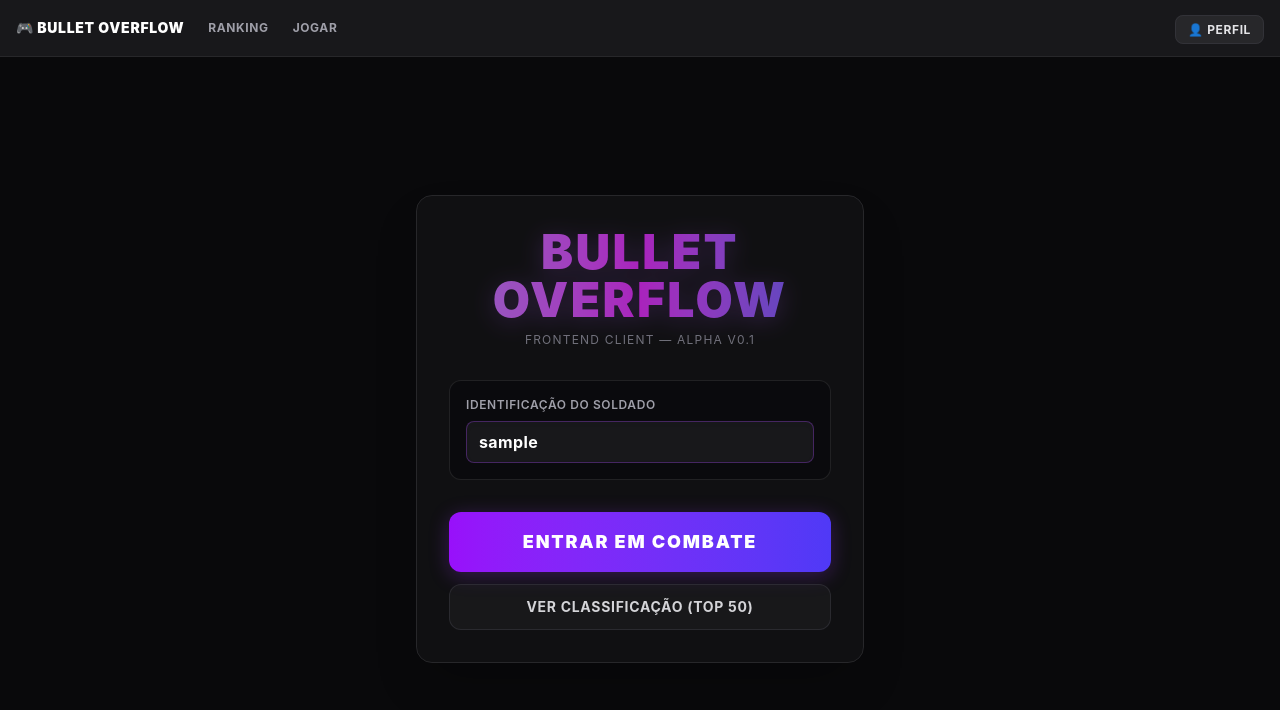
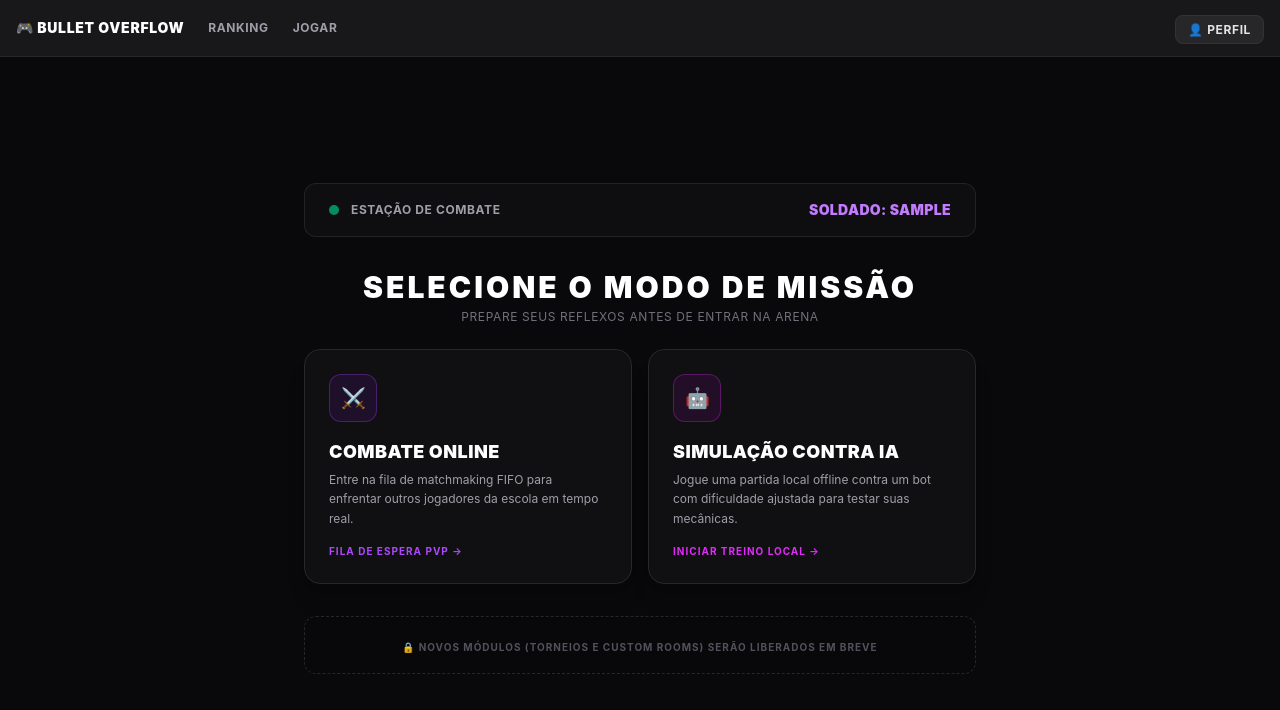
Before and after one commit to luizpanigassi/bulletoverflow42, a React (Vite) app in the folder frontend/: page / in a window 1280 px wide. Shown: the top 710 px of the page. Built offline with nearby package versions, Linux system fonts and the light colour scheme; sample sign-in values are in the browser's storage.

Commit message:
[fix/feat]: flow correction and add main menu

```diff
--- a/frontend/src/App.tsx
+++ b/frontend/src/App.tsx
@@ -4,6 +4,7 @@ import { LeaderboardPage } from "./pages/LeaderboardPage";
 import { MatchmakingPage } from "./pages/MatchmakingPage";
 import { LoginPage } from "./pages/LoginPage";
 import { ProfilePage } from "./pages/ProfilePage";
+import { AiTrainingPage } from "./pages/AiTrainingPage";
 
 // Componente de proteção simples para garantir que o jogador só acesse as telas se estiver "logado"
 function ProtectedRoute({ children }: { children: React.ReactNode }) {
@@ -46,6 +47,7 @@ export default function App() {
           <Route path="/" element={<ProtectedRoute><Menu /></ProtectedRoute>} />
           <Route path="/jogar" element={<ProtectedRoute><MatchmakingPage /></ProtectedRoute>} />
           <Route path="/perfil" element={<ProtectedRoute><ProfilePage /></ProtectedRoute>} />
+          <Route path="/treino-ia" element={<ProtectedRoute><AiTrainingPage /></ProtectedRoute>} />
         </Routes>
       </main>
     </BrowserRouter>
--- /dev/null
+++ b/frontend/src/pages/AiTrainingPage.tsx
@@ -0,0 +1,54 @@
+import { useNavigate } from "react-router-dom";
+import { GodotCanvas } from "../components/GodotCanvas";
+
+export function AiTrainingPage() {
+  const navigate = useNavigate();
+
+  // dados estáticos/mockados para a sessão local do bot
+  const localMatchData = {
+    matchId: "local_training_match",
+    slot: 1,
+    serverUrl: "", // Sem URL de servidor, pois o modo é offline contra bot
+    arenaId: "arena_01",
+    seed: Math.floor(Math.random() * 99999) // Semente aleatória local
+  };
+
+  return (
+    <div className="flex flex-col items-center justify-start min-h-[calc(100vh-57px)] px-4 py-8 select-none">
+      <div className="w-full max-w-5xl flex flex-col gap-4">
+
+        {/* Painel do Topo */}
+        <div className="flex justify-between items-center bg-zinc-900/80 border border-zinc-800 px-6 py-4 rounded-xl text-sm font-semibold tracking-wide">
+          <div className="flex gap-6 items-center">
+            <div>
+              <span className="text-zinc-500 uppercase text-xs block">Modo</span>
+              <span className="text-fuchsia-400 font-bold uppercase animate-pulse">Treino Offline</span>
+            </div>
+            <div className="w-px h-8 bg-zinc-800" />
+            <div>
+              <span className="text-zinc-500 uppercase text-xs block">Oponente</span>
+              <span className="text-white font-bold">Bot Inteligente (Easy)</span>
+            </div>
+          </div>
+
+          <button
+            onClick={() => navigate("/")}
+            className="px-4 py-2 text-xs font-bold uppercase tracking-wider bg-zinc-800 hover:bg-zinc-700 text-zinc-300 border border-zinc-700/50 rounded-lg transition-all cursor-pointer"
+          >
+            ← Voltar ao Menu
+          </button>
+        </div>
+
+        {/* Injeta o seu Canvas passando as propriedades locais adaptadas */}
+        <GodotCanvas
+          matchId={localMatchData.matchId}
+          slot={localMatchData.slot}
+          serverUrl={localMatchData.serverUrl}
+          arenaId={localMatchData.arenaId}
+          seed={localMatchData.seed}
+        />
+
+      </div>
+    </div>
+  );
+}
--- a/frontend/src/pages/Menu.tsx
+++ b/frontend/src/pages/Menu.tsx
@@ -1,67 +1,83 @@
-import { useState, useEffect } from "react";
 import { useNavigate } from "react-router-dom";
 
 export function Menu() {
   const navigate = useNavigate();
-
-  // Inicializa o nome do jogador buscando do localStorage, ou gera um nome de convidado aleatório
-  const [username, setUsername] = useState(() => {
-    const saved = localStorage.getItem("bullet_username");
-    return saved || `Guest_${Math.floor(1000 + Math.random() * 9000)}`;
-  });
-
-  // Salva o nome automaticamente no localStorage sempre que o jogador digitar algo novo
-  useEffect(() => {
-    localStorage.setItem("bullet_username", username);
-  }, [username]);
+  const username = localStorage.getItem("bullet_username") || "Soldado";
 
   return (
-    <div className="flex flex-col items-center justify-center min-h-[calc(100vh-57px)] px-4 select-none">
-      {/* Container do Cartão do Menu */}
-      <div className="w-full max-w-md bg-zinc-900/50 border border-zinc-800 p-8 rounded-2xl shadow-2xl backdrop-blur-sm text-center flex flex-col gap-8">
+    <div className="flex flex-col items-center justify-center min-h-[calc(100vh-57px)] px-4 py-8 select-none">
+      <div className="w-full max-w-2xl flex flex-col gap-8">
 
-        {/* Título Principal com Brilho Neon */}
-        <div>
-          <h1 className="text-4xl md:text-5xl font-black tracking-wider text-transparent bg-clip-text bg-gradient-to-r from-purple-400 via-fuchsia-500 to-indigo-500 drop-shadow-[0_4px_12px_rgba(168,85,247,0.3)] animate-pulse">
-            BULLET OVERFLOW
-          </h1>
-          <p className="text-zinc-500 text-xs tracking-widest mt-2 uppercase">
-            Frontend Client — Alpha v0.1
-          </p>
+        {/* Painel do Soldado Logado */}
+        <div className="flex justify-between items-center bg-zinc-900/40 border border-zinc-800/80 px-6 py-4 rounded-xl">
+          <div className="flex items-center gap-3">
+            <div className="w-2.5 h-2.5 rounded-full bg-emerald-500 animate-pulse" />
+            <span className="text-xs font-bold tracking-wider text-zinc-400 uppercase">Estação de Combate</span>
+          </div>
+          <span className="text-sm font-black tracking-wide text-purple-400 uppercase">
+            Soldado: {username}
+          </span>
         </div>
 
-        {/* Campo de Entrada do Nome do Jogador */}
-        <div className="flex flex-col gap-2 text-left bg-zinc-950/60 p-4 rounded-xl border border-zinc-800/80">
-          <label className="text-xs font-semibold uppercase tracking-wider text-zinc-400">
-            Identificação do Soldado
-          </label>
-          <input
-            type="text"
-            maxLength={15}
-            value={username}
-            onChange={(e) => setUsername(e.target.value.replace(/\s/g, ""))} // Remove espaços em branco
-            className="w-full bg-zinc-900 border border-purple-500/30 focus:border-purple-500 rounded-lg px-3 py-2 text-white font-bold tracking-wide focus:outline-none transition-all shadow-inner"
-            placeholder="Digite seu nickname..."
-          />
+        {/* Seção Central de Modos de Jogo */}
+        <div className="flex flex-col gap-4 text-center">
+          <div>
+            <h1 className="text-3xl font-black tracking-widest text-white uppercase">
+              Selecione o Modo de Missão
+            </h1>
+            <p className="text-zinc-500 text-xs tracking-wider uppercase mt-1">
+              Prepare seus reflexos antes de entrar na arena
+            </p>
+          </div>
+
+          <div className="grid grid-cols-1 sm:grid-cols-2 gap-4 mt-2">
+
+            {/* CARD 1: MULTIPLAYER ONLINE (PVP) */}
+            <button
+              onClick={() => navigate("/jogar")}
+              className="group flex flex-col text-left p-6 bg-zinc-900/50 hover:bg-purple-950/20 border border-zinc-800 hover:border-purple-500/50 rounded-2xl transition-all duration-300 shadow-xl cursor-pointer hover:-translate-y-0.5"
+            >
+              <div className="w-12 h-12 bg-purple-600/10 border border-purple-500/30 rounded-xl flex items-center justify-center text-xl group-hover:bg-purple-600 group-hover:text-white transition-all">
+                ⚔️
+              </div>
+              <h2 className="text-lg font-black tracking-wide text-white mt-4 group-hover:text-purple-400 transition-colors uppercase">
+                Combate Online
+              </h2>
+              <p className="text-zinc-400 text-xs mt-1 leading-relaxed">
+                Entre na fila de matchmaking FIFO para enfrentar outros jogadores da escola em tempo real.
+              </p>
+              <span className="text-[10px] font-bold text-purple-500 uppercase tracking-widest mt-4 block">
+                Fila de Espera PvP →
+              </span>
+            </button>
+
+            {/* CARD 2: TREINAMENTO CONTRA IA */}
+            <button
+              onClick={() => navigate("/treino-ia")}
+              className="group flex flex-col text-left p-6 bg-zinc-900/50 hover:bg-fuchsia-950/20 border border-zinc-800 hover:border-fuchsia-500/50 rounded-2xl transition-all duration-300 shadow-xl cursor-pointer hover:-translate-y-0.5"
+            >
+              <div className="w-12 h-12 bg-fuchsia-600/10 border border-fuchsia-500/30 rounded-xl flex items-center justify-center text-xl group-hover:bg-fuchsia-600 group-hover:text-white transition-all">
+                🤖
+              </div>
+              <h2 className="text-lg font-black tracking-wide text-white mt-4 group-hover:text-fuchsia-400 transition-colors uppercase">
+                Simulação contra IA
+              </h2>
+              <p className="text-zinc-400 text-xs mt-1 leading-relaxed">
+                Jogue uma partida local offline contra um bot com dificuldade ajustada para testar suas mecânicas.
+              </p>
+              <span className="text-[10px] font-bold text-fuchsia-500 uppercase tracking-widest mt-4 block">
+                Iniciar Treino Local →
+              </span>
+            </button>
+
+          </div>
         </div>
 
-        {/* Botões de Ação */}
-        <div className="flex flex-col gap-3">
-          {/* Botão de Jogar / Ir para Matchmaking */}
-          <button
-            onClick={() => navigate("/jogar")}
-            className="w-full py-4 text-lg font-black tracking-widest text-white uppercase bg-gradient-to-r from-purple-600 to-indigo-600 hover:from-purple-500 hover:to-indigo-500 active:scale-[0.98] rounded-xl shadow-[0_4px_20px_rgba(147,51,234,0.3)] hover:shadow-[0_4px_25px_rgba(147,51,234,0.5)] transition-all cursor-pointer"
-          >
-            Entrar em Combate
-          </button>
-
-          {/* Botão para ver a Leaderboard */}
-          <button
-            onClick={() => navigate("/leaderboard")}
-            className="w-full py-3 text-sm font-bold tracking-wider text-zinc-300 uppercase bg-zinc-800/40 hover:bg-zinc-800 border border-zinc-700/50 hover:border-zinc-600 rounded-xl active:scale-[0.98] transition-all cursor-pointer"
-          >
-            Ver Classificação (Top 50)
-          </button>
+        {/* Espaço reservado para Futuras Funcionalidades*/}
+        <div className="border border-dashed border-zinc-800 p-4 rounded-xl text-center bg-zinc-950/20">
+          <span className="text-[10px] font-bold text-zinc-600 uppercase tracking-widest">
+            🔒 Novos módulos (Torneios e Custom Rooms) serão liberados em breve
+          </span>
         </div>
 
       </div>
```
